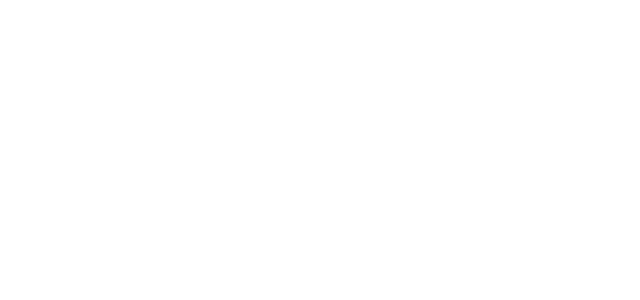
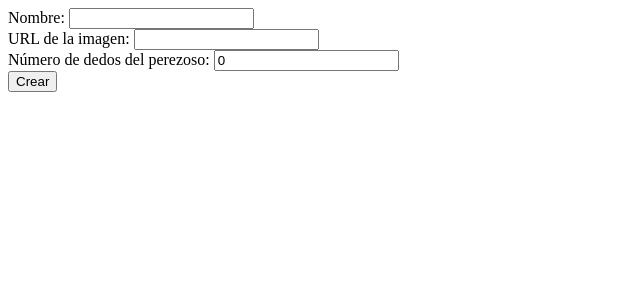
Before and after one commit to Horosh97/202309-w7ch4-daniel-andreu, a React (Vite) app: page / in a window 1280 px wide. Shown: the top 300 px of the page, without its empty margins (0-640 px from the left). Built offline with nearby package versions, Linux system fonts and the light colour scheme; no server answers.

Commit message:
Implement SlothForm with addSloth, onChangeData and onFormSubmit

```diff
--- a/src/components/SlothForm/SlothForm.tsx
+++ b/src/components/SlothForm/SlothForm.tsx
@@ -1,5 +1,79 @@
+import { useState } from "react";
+import { Sloth } from "../../types";
+
+const apiUrl = import.meta.env.VITE_API_URL;
+
 const SlothForm = (): React.ReactElement => {
-  return <div></div>;
+  const initialNewSloth: Sloth = {
+    id: 0,
+    name: "",
+    picture: "",
+    fingers: 0,
+  };
+
+  const [newSloth, setNewSloth] = useState(initialNewSloth);
+
+  const addSloth = async (sloth: Sloth) => {
+    const response = await fetch(`${apiUrl}`, {
+      method: "POST",
+      headers: {
+        "Content-Type": "application/json",
+      },
+      body: JSON.stringify(sloth),
+    });
+
+    if (response.status !== 201) {
+      return;
+    }
+  };
+
+  const onChangeData = (event: React.ChangeEvent<HTMLInputElement>) => {
+    setNewSloth((newSloth) => ({
+      ...newSloth,
+      [event.target.id]: event.target.value,
+    }));
+  };
+
+  const onFormSubmit = (event: React.FormEvent<HTMLFormElement>) => {
+    event.preventDefault();
+
+    addSloth(newSloth);
+
+    setNewSloth(initialNewSloth);
+  };
+
+  return (
+    <form className="form" autoComplete="off" onSubmit={onFormSubmit}>
+      <div>
+        <label htmlFor="name">Nombre: </label>
+        <input
+          type="text"
+          id="name"
+          value={newSloth.name}
+          onChange={onChangeData}
+        />
+      </div>
+      <div>
+        <label htmlFor="picture">URL de la imagen: </label>
+        <input
+          type="text"
+          id="picture"
+          value={newSloth.picture}
+          onChange={onChangeData}
+        />
+      </div>
+      <div>
+        <label htmlFor="fingers">Número de dedos del perezoso: </label>
+        <input
+          type="text"
+          id="fingers"
+          value={newSloth.fingers}
+          onChange={onChangeData}
+        />
+      </div>
+      <button type="submit">Crear</button>
+    </form>
+  );
 };
 
 export default SlothForm;
```
Also changed, not shown: 1 other file (tests, documents, lock files or other folders).
